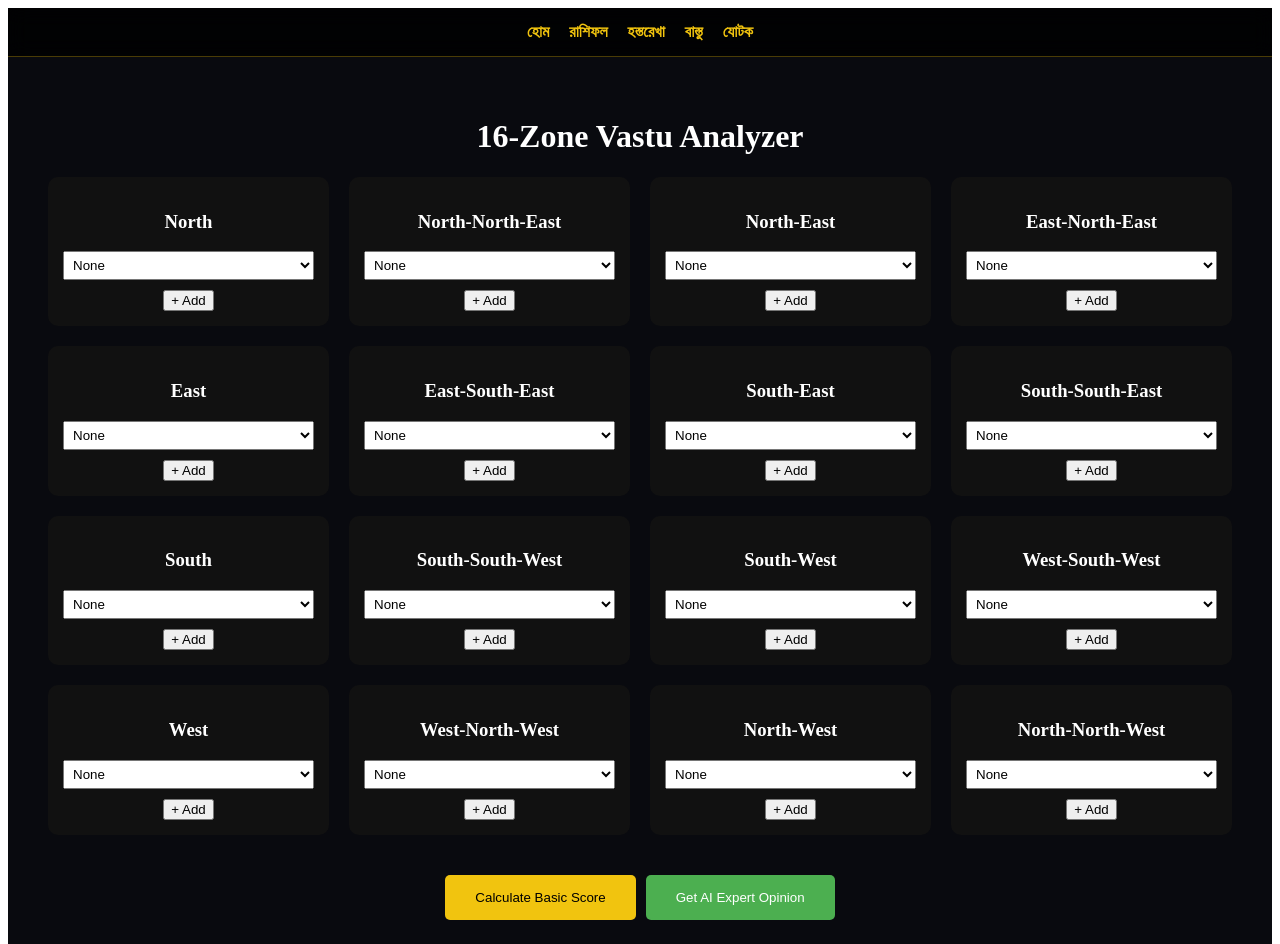
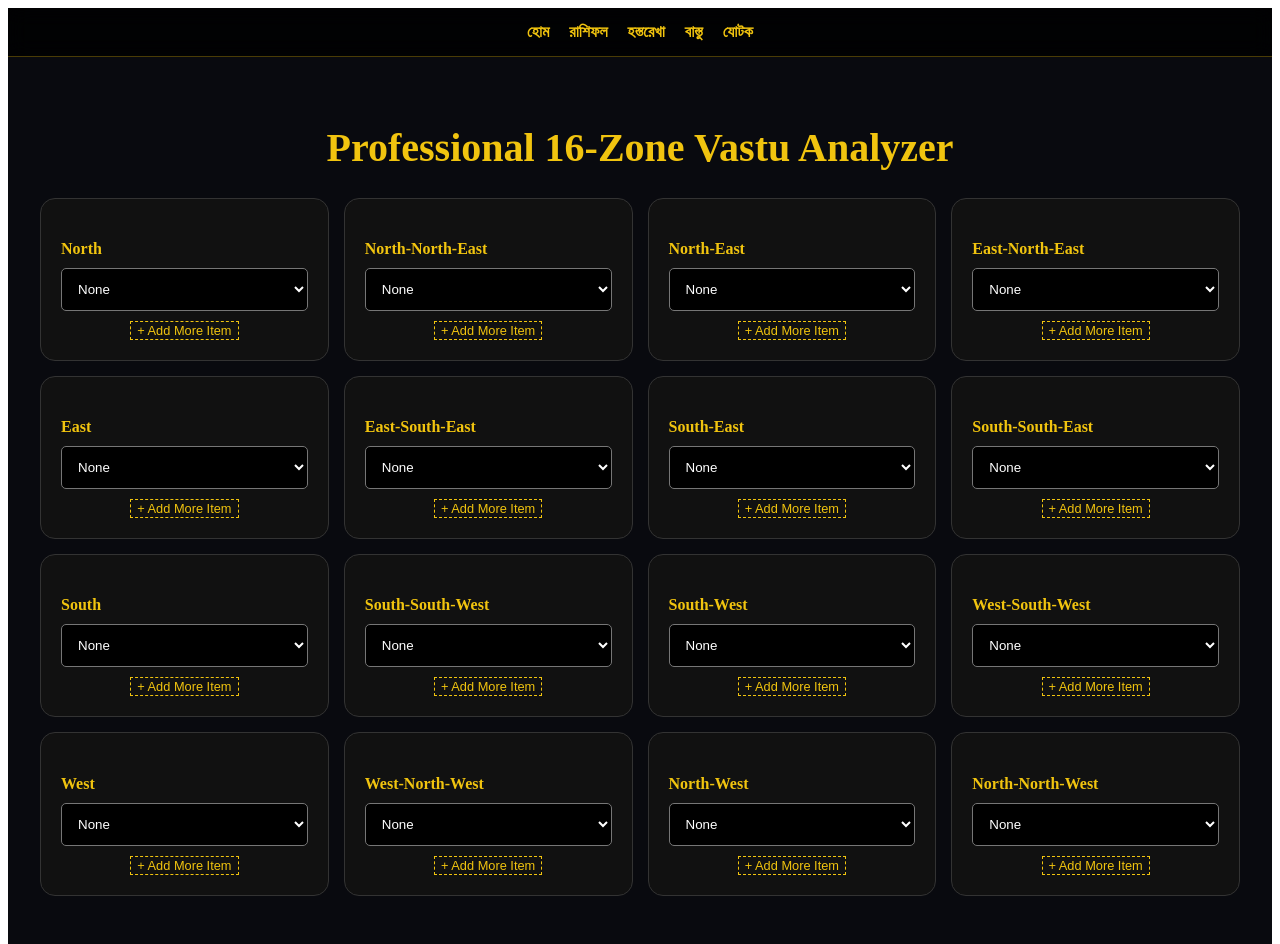
Before and after one commit to astrologyajoy-spec/astro-sit, a Next.js app: page /vastu in a window 1280 px wide. Shown: the top 944 px of the page. Built offline with nearby package versions, Linux system fonts and the light colour scheme.

Commit message:
Update vastu.js

```diff
--- a/pages/vastu.js
+++ b/pages/vastu.js
@@ -32,13 +32,34 @@ export default function Vastu() {
     setSelections({ ...selections, [zone]: updatedZone });
   };
 
-  const analyzeVastu = () => {
-    // Basic Analysis logic
-    let totalScore = 100;
-    setReport({ score: totalScore, analysis: [], aiResult: null });
+  const getDetailedFeedback = (zone, item) => {
+    const db = {
+      "North-East": {
+        "Toilet": { status: "Fatal Defect", score: -40, effect: "Severe brain-related issues.", remedy: "Immediate relocation is mandatory." },
+        "Kitchen": { status: "Major Defect", score: -25, effect: "Fire in the Water zone.", remedy: "Paint kitchen lemon yellow." }
+      },
+      "South-East": {
+        "Kitchen": { status: "Excellent", score: 20, effect: "Agni Zone. Steady cash flow.", remedy: "Use red colors." }
+      }
+    };
+    return db[zone]?.[item] || null;
   };
 
-  // --- AI ফাংশনটি এখানে থাকবে (Return এর বাইরে) ---
+  const analyzeVastu = () => {
+    let finalAnalysis = [];
+    let totalScore = 100;
+    zones.forEach(zone => {
+      selections[zone].forEach(item => {
+        const feedback = getDetailedFeedback(zone, item);
+        if (feedback) {
+          finalAnalysis.push({ zone, item, ...feedback });
+          totalScore += feedback.score;
+        }
+      });
+    });
+    setReport({ score: Math.max(0, Math.min(totalScore, 100)), analysis: finalAnalysis, aiResult: null });
+  };
+
   const handleAiAnalysis = async () => {
     setLoading(true);
     try {
@@ -48,46 +69,66 @@ export default function Vastu() {
         body: JSON.stringify({ data: selections }),
       });
       const result = await response.json();
-      setReport(prev => ({ ...prev, aiResult: result.result || result.analysis }));
+      setReport(prev => ({ ...prev, aiResult: result.analysis || result.result }));
     } catch (error) {
-      alert("AI Analysis error!");
+      alert("AI Analysis failed. Check if /api/gemini.js exists.");
     } finally {
       setLoading(false);
     }
   };
 
   return (
-    <div style={{ background: '#090a0f', color: '#fff', minHeight: '100vh' }}>
+    <div style={{ display: 'flex', flexDirection: 'column', minHeight: '100vh', background: '#090a0f', color: '#fff' }}>
       <Header />
-      <main style={{ padding: '40px', textAlign: 'center' }}>
-        <h1>16-Zone Vastu Analyzer</h1>
-        <div style={{ display: 'grid', gridTemplateColumns: 'repeat(auto-fit, minmax(250px, 1fr))', gap: '20px' }}>
-          {zones.map(zone => (
-            <div key={zone} style={{ background: '#111', padding: '15px', borderRadius: '10px' }}>
-              <h3>{zone}</h3>
-              {selections[zone].map((val, i) => (
-                <select key={i} value={val} onChange={(e) => handleItemChange(zone, i, e.target.value)} style={{ width: '100%', marginBottom: '10px', padding: '5px' }}>
-                  {items.map(item => <option key={item} value={item}>{item}</option>)}
+      <main style={{ flex: 1, padding: '40px 20px', textAlign: 'center' }}>
+        <h1 style={{ color: '#f1c40f', fontSize: '2.5rem', fontWeight: 'bold' }}>Professional 16-Zone Vastu Analyzer</h1>
+
+        <div style={gridContainer}>
+          {zones.map((zone) => (
+            <div key={zone} style={zoneCardStyle}>
+              <h4 style={{ color: '#f1c40f', textAlign: 'left', marginBottom: '10px' }}>{zone}</h4>
+              {selections[zone].map((item, idx) => (
+                <select key={idx} value={item} onChange={(e) => handleItemChange(zone, idx, e.target.value)} style={selectStyle}>
+                  {items.map(i => <option key={i} value={i}>{i}</option>)}
                 </select>
               ))}
-              <button onClick={() => handleAddField(zone)}>+ Add</button>
+              <button onClick={() => handleAddField(zone)} style={addBtnStyle}>+ Add More Item</button>
             </div>
           ))}
         </div>
 
-        <div style={{ marginTop: '40px' }}>
-          <button onClick={analyzeVastu} style={{ padding: '15px 30px', background: '#f1c40f', color: '#000', border: 'none', borderRadius: '5px', cursor: 'pointer' }}>Calculate Basic Score</button>
-
-          {/* AI বাটন */}
-          <button onClick={handleAiAnalysis} disabled={loading} style={{ padding: '15px 30px', background: '#4CAF50', color: '#fff', border: 'none', borderRadius: '5px', cursor: 'pointer', marginLeft: '10px' }}>
+        <div style={{ marginTop: '50px' }}>
+          <button onClick={analyzeVastu} style={submitBtnStyle}>Calculate Basic Score</button>
+          <button
+            onClick={handleAiAnalysis}
+            disabled={loading}
+            style={{ ...submitBtnStyle, background: loading ? '#666' : '#4CAF50', marginLeft: '10px' }}
+          >
             {loading ? "Asking Gemini..." : "Get AI Expert Opinion"}
           </button>
         </div>
 
-        {report && report.aiResult && (
-          <div style={{ marginTop: '30px', padding: '20px', background: '#1a1d23', borderRadius: '10px', textAlign: 'left', border: '1px solid #4CAF50' }}>
-            <h2 style={{ color: '#4CAF50' }}>Gemini AI Analysis:</h2>
-            <p style={{ whiteSpace: 'pre-wrap' }}>{report.aiResult}</p>
+        {report && (
+          <div style={reportContainer}>
+            <h2 style={{ color: '#f1c40f' }}>Diagnostic Report</h2>
+            <div style={{ fontSize: '1.8rem', margin: '20px 0' }}>Score: {report.score}/100</div>
+
+            {report.aiResult && (
+              <div style={{ background: '#1a1d23', padding: '20px', borderRadius: '15px', border: '1px solid #4CAF50', marginTop: '20px', textAlign: 'left' }}>
+                <h3 style={{ color: '#4CAF50' }}>Gemini AI Insights:</h3>
+                <p style={{ whiteSpace: 'pre-wrap' }}>{report.aiResult}</p>
+              </div>
+            )}
+
+            <div style={{ textAlign: 'left', marginTop: '30px' }}>
+              {report.analysis.map((res, i) => (
+                <div key={i} style={{ padding: '15px', borderBottom: '1px solid #222' }}>
+                  <h4 style={{ color: res.score < 0 ? '#ff4757' : '#2ed573' }}>{res.item} in {res.zone}</h4>
+                  <p><b>Impact:</b> {res.effect}</p>
+                  <p style={{ color: '#f1c40f' }}><b>Remedy:</b> {res.remedy}</p>
+                </div>
+              ))}
+            </div>
           </div>
         )}
       </main>
@@ -95,3 +136,10 @@ export default function Vastu() {
     </div>
   );
 }
+
+const gridContainer = { display: 'grid', gridTemplateColumns: 'repeat(auto-fit, minmax(280px, 1fr))', gap: '15px', maxWidth: '1200px', margin: '0 auto' };
+const zoneCardStyle = { background: '#111', padding: '20px', borderRadius: '15px', border: '1px solid #333' };
+const selectStyle = { width: '100%', padding: '12px', background: '#000', color: '#fff', marginBottom: '10px', borderRadius: '5px' };
+const addBtnStyle = { background: 'none', border: '1px dashed #f1c40f', color: '#f1c40f', cursor: 'pointer', fontSize: '0.8rem' };
+const submitBtnStyle = { padding: '18px 40px', background: '#f1c40f', color: '#000', fontWeight: 'bold', border: 'none', borderRadius: '12px', cursor: 'pointer' };
+const reportContainer = { marginTop: '50px', background: '#0d1117', padding: '40px', borderRadius: '25px', border: '2px solid #f1c40f', maxWidth: '900px', margin: '50px auto' };
```
